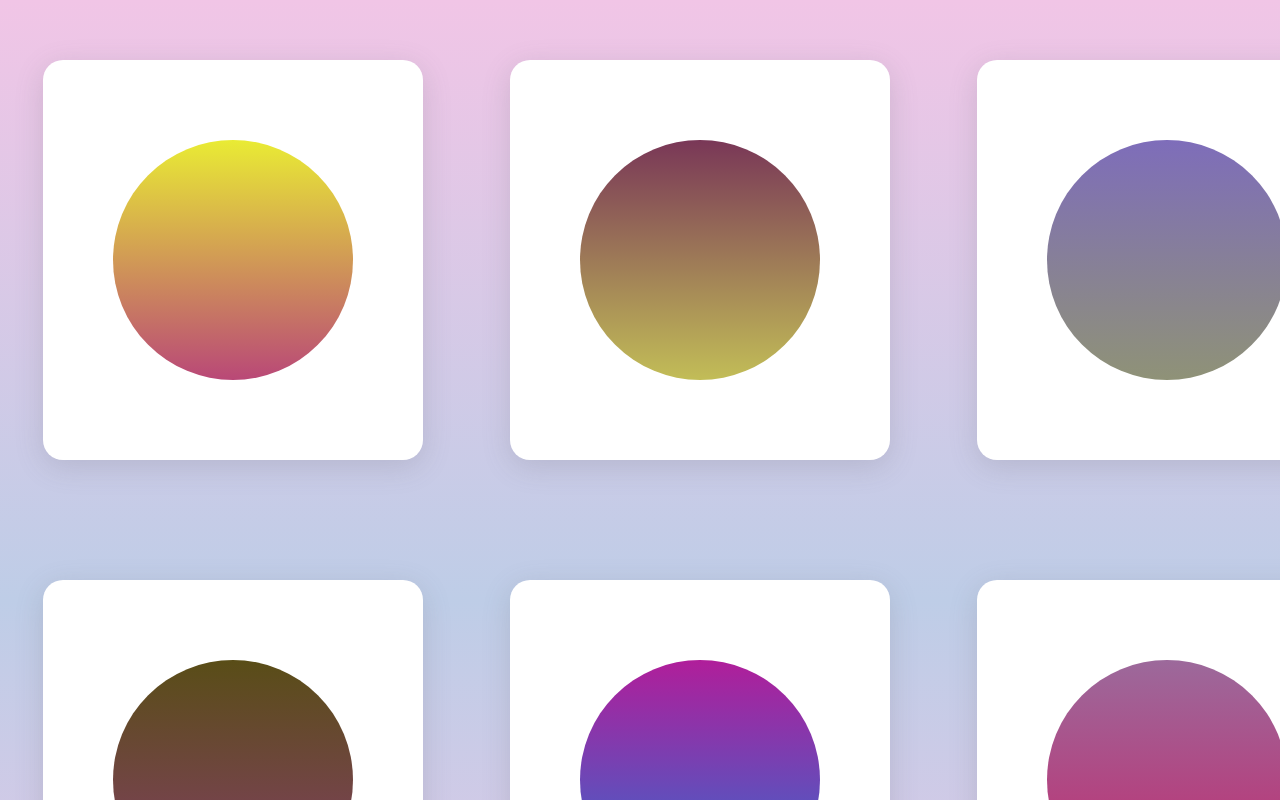
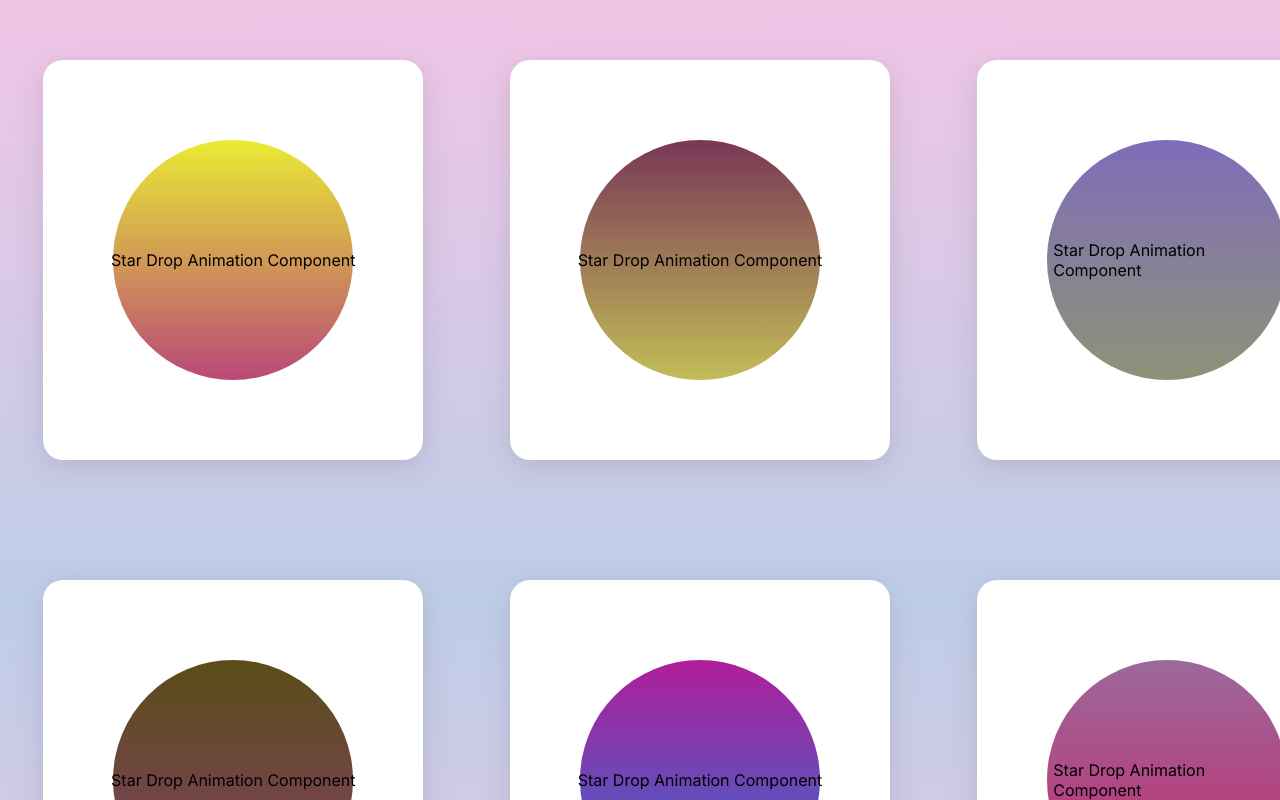
Before and after one commit to BadangGit/PPT-Project, a Vue app in the folder normal/: page /stars in a window 1280 px wide. Shown: the top 800 px of the page. Built offline with nearby package versions, Linux system fonts and the light colour scheme.

Commit message:
add new components
for starDropAnimation

```diff
--- a/normal/src/components/cards/starCard.vue
+++ b/normal/src/components/cards/starCard.vue
@@ -1,4 +1,6 @@
 <script setup lang="ts">
+import starDropAnimation from "@/components/effects/starDropAnimation.vue";
+
 const props = defineProps({
   randomColor: {
     type: Array,
@@ -9,14 +11,13 @@ const props = defineProps({
 
 <template>
   <div class="starCard">
+    <starDropAnimation></starDropAnimation>
     <div
       class="starCardContent"
       :style="{
         backgroundImage: `linear-gradient(${props.randomColor})`,
       }"
-    >
-      <div></div>
-    </div>
+    ></div>
   </div>
 </template>
 
--- /dev/null
+++ b/normal/src/components/effects/starDropAnimation.vue
@@ -0,0 +1,11 @@
+<script setup lang="ts"></script>
+
+<template>
+  <div class="starDropGrid">Star Drop Animation Component</div>
+</template>
+
+<style>
+.starDropGrid {
+  position: absolute;
+}
+</style>
```
